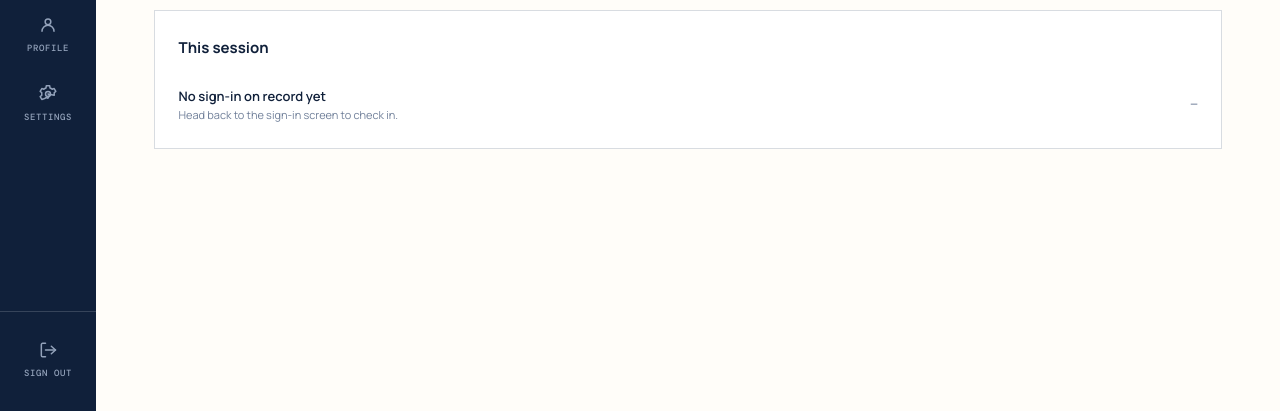
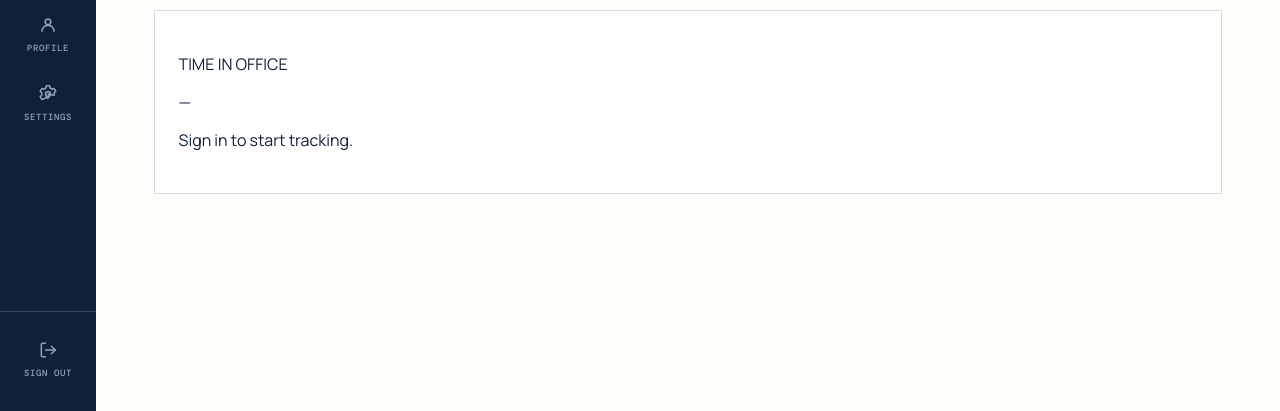
Before and after one commit to arpannazir694-boop/ATTENZA, a plain HTML site: page home.html in a window 1280 px wide. Shown: the part 389-800 px from the top of the page. Drawn offline with nearby package versions, Linux system fonts and the light colour scheme; a web font is replaced by a local one.

Commit message:
Update home.html

```diff
--- a/home.html
+++ b/home.html
@@ -109,17 +109,10 @@
                 </div>
             </div>
 
-            <section class="home-panel">
-                <h3>This session</h3>
-                <div id="activityList">
-                    <div class="activity-row">
-                        <div>
-                            <span class="a-main">No sign-in on record yet</span>
-                            <span class="a-sub">Head back to the sign-in screen to check in.</span>
-                        </div>
-                        <span class="a-time">—</span>
-                    </div>
-                </div>
+            <section class="home-panel duration-panel" id="durationPanel">
+                <p class="stat-label">TIME IN OFFICE</p>
+                <p class="duration-value" id="durationValue">—</p>
+                <p class="duration-sub" id="durationSub">Sign in to start tracking.</p>
             </section>
         </main>
     </div>
```
